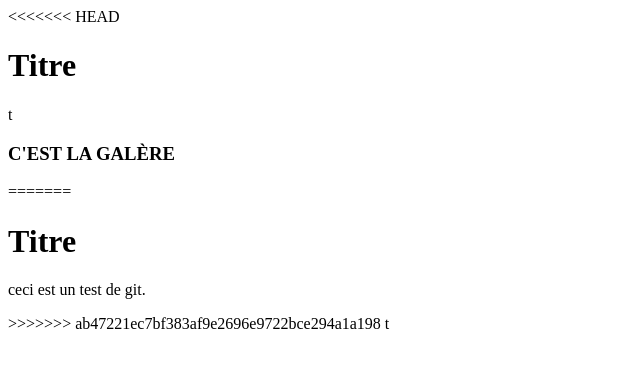
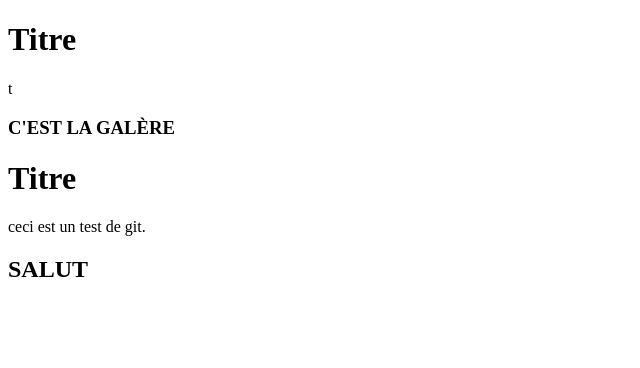
Before and after one commit to Carolinetryingtocode/GIT, a plain HTML site: page index.html in a window 1280 px wide. Shown: the whole page, without its empty margins (0-640 px from the left). Drawn offline with Linux system fonts and the light colour scheme.

Commit message:
section1

```diff
--- a/index.html
+++ b/index.html
@@ -7,16 +7,18 @@
 </head>
 
 <body>
-<<<<<<< HEAD
     <h1>Titre</h1>t
 
     <h3>C'EST LA GALÈRE</h3>
 
-=======
     <h1>Titre</h1>
     <p>
         ceci est un test de git.
     </p>
->>>>>>> ab47221ec7bf383af9e2696e9722bce294a1a198
+
+
+    <section class="container">
+<h2>SALUT</h2>
+    </section>
 </body>
-</html>t
+</html>
```
